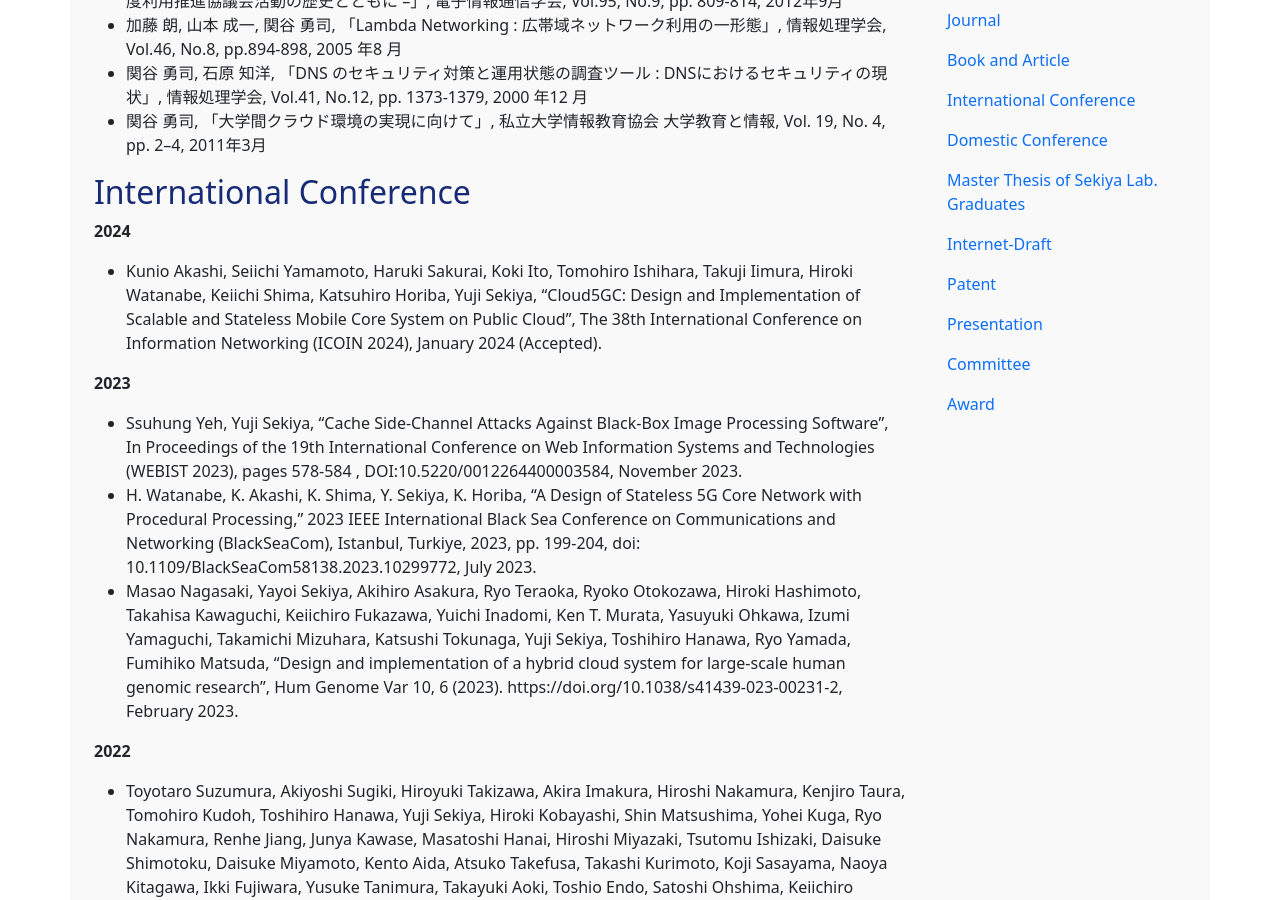
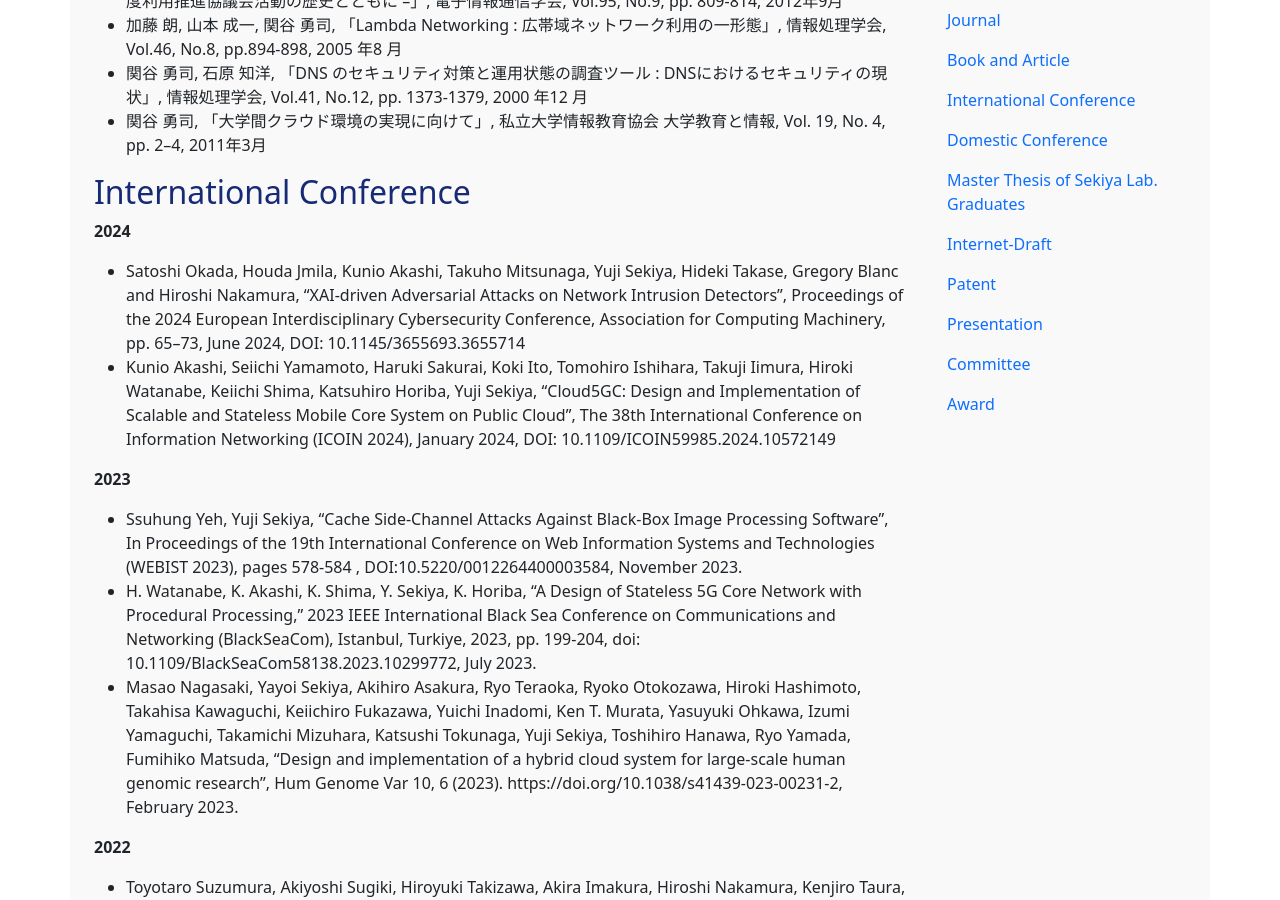
Before and after one commit to sekiya-lab/sekiya-lab.github.io, a Jekyll site: the page built from publications.md, in a window 1280 px wide and 900 px high, scrolled down 3700 px. Built offline with Jekyll 4.4.1, drawn with Linux system fonts in a browser that asks for light colours.

Commit message:
Add 2024 conferences.

```diff
--- a/publications.md
+++ b/publications.md
@@ -111,7 +111,8 @@ permalink: /publications/
 
 **2024**
 
-- Kunio Akashi, Seiichi Yamamoto, Haruki Sakurai, Koki Ito, Tomohiro Ishihara, Takuji Iimura, Hiroki Watanabe, Keiichi Shima, Katsuhiro Horiba, Yuji Sekiya, “Cloud5GC: Design and Implementation of Scalable and Stateless Mobile Core System on Public Cloud”, The 38th International Conference on Information Networking (ICOIN 2024), January 2024 (Accepted).
+- Satoshi Okada, Houda Jmila, Kunio Akashi, Takuho Mitsunaga, Yuji Sekiya, Hideki Takase, Gregory Blanc and Hiroshi Nakamura, "XAI-driven Adversarial Attacks on Network Intrusion Detectors", Proceedings of the 2024 European Interdisciplinary Cybersecurity Conference, Association for Computing Machinery, pp. 65--73, June 2024, DOI: 10.1145/3655693.3655714
+- Kunio Akashi, Seiichi Yamamoto, Haruki Sakurai, Koki Ito, Tomohiro Ishihara, Takuji Iimura, Hiroki Watanabe, Keiichi Shima, Katsuhiro Horiba, Yuji Sekiya, “Cloud5GC: Design and Implementation of Scalable and Stateless Mobile Core System on Public Cloud”, The 38th International Conference on Information Networking (ICOIN 2024), January 2024, DOI: 10.1109/ICOIN59985.2024.10572149
 
 **2023**
 
```
